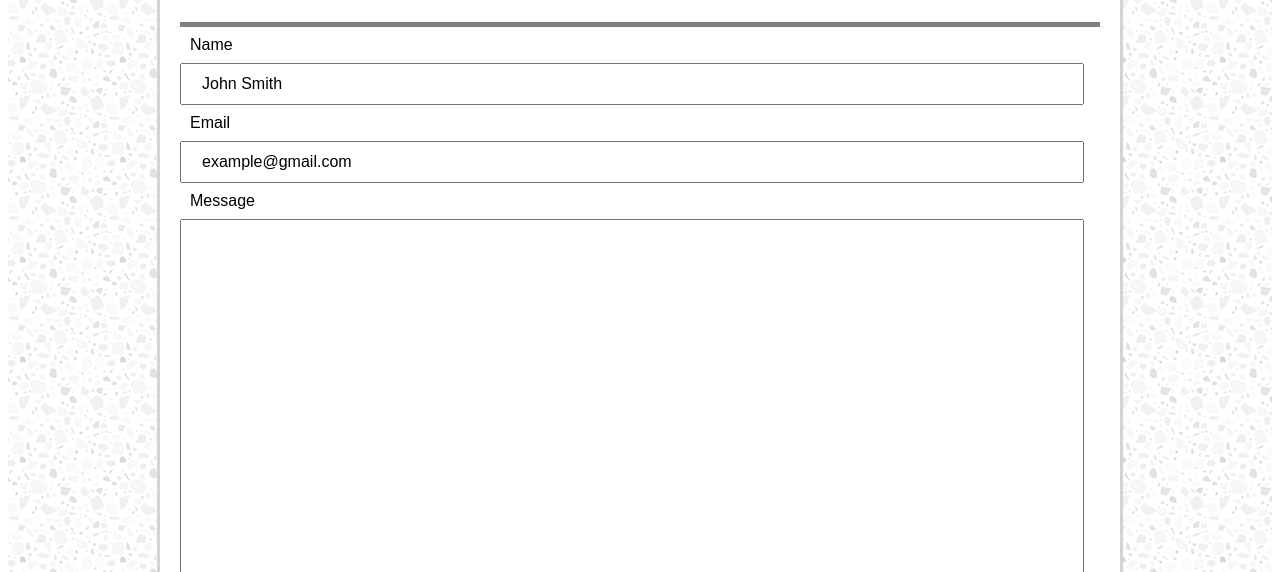
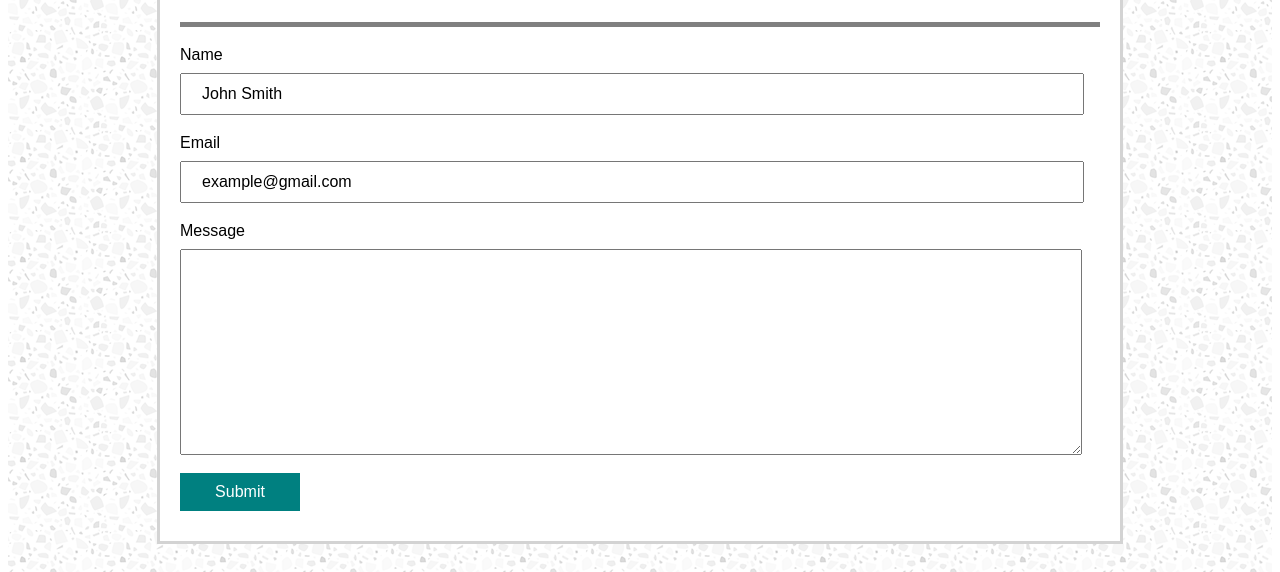
Before and after one commit to sydneycode/Basic-Portfolio, a plain HTML site: page contact.html in a window 1280 px wide. Shown: the part 228-800 px from the top of the page. Drawn offline with Linux system fonts and the light colour scheme.

Commit message:
worked on the contact page layout spacing

```diff
--- a/assets/css/style.css
+++ b/assets/css/style.css
@@ -30,7 +30,7 @@ h2 {
     padding-bottom: 15px;
 }
 
-p, label, input {
+p, label, input, textarea {
     font-family: sans-serif;
     font-size: 16px;
     line-height: 36px;
@@ -41,12 +41,12 @@ p {
     padding-right: 30px;
 }
 
-label {
+/* label {
     padding-left: 30px;
     padding-right: 30px;
-}
+} */
 
-input {
+input, textarea {
     /* width: 100%;
     height: 100%;
     padding-left: 20px;
@@ -64,7 +64,7 @@ a {
     padding-right: 10px;
 }
 
-button {
+/* button {
     color: white;
     background: teal;
     font-size: 16px;
@@ -73,6 +73,18 @@ button {
     margin-left: 20px;
     margin-bottom: 20px;
     margin-top: 20px;
+} */
+
+#submit {
+    color: white;
+    background: teal;
+    font-size: 16px;
+    border: none;
+    width: 120px;
+    /* padding: 10px 30px 10px 30px; */
+    margin-left: 20px;
+    margin-bottom: 30px;
+    margin-top: 30px;
 }
 
 #contact-link {
@@ -147,21 +159,27 @@ button {
 }  */
 
 #c-name, #c-email {
+    /* border: red solid 10px; */
     margin-left: 20px;
     margin-right: 20px;
+    margin-top: 10px;
 }
 
 #c-message {
-    height: 400px;
+    /* border: red solid 10px; */
+    height: 200px;
     margin-left: 20px;
     margin-right: 20px;
-    margin-bottom: 20px;
+    margin-top: 10px;
+    margin-bottom: 30px;
 }
 
 #message-box {
     height: 100%;
 }
 
+
+
 /* div {
     border: red solid 10px;
 } */
--- a/contact.html
+++ b/contact.html
@@ -25,19 +25,20 @@
         <div id="main-page">
             <h2>Contact</h2>
             <div id="below-contact"></div>
-            <label>Name</label><br>
             <div id="c-name">
+                <label>Name</label><br>
                 <input type="text" value="John Smith"/><br>
             </div>
-            <label>Email</label><br>
             <div id="c-email">
+                <label>Email</label><br>
                 <input type="text" value="example@gmail.com"/><br>
             </div>
-            <label>Message</label><br>
             <div id="c-message">
-                <input id="message-box" type="text"/><br>
+                <label>Message</label><br>
+                <textarea id="message-box"></textarea><br>
             </div>
-            <button type="button">Submit</button>
+            <!-- <button type="button">Submit</button> -->
+            <input id="submit" type="submit"></input>
         </div>
     </div>
     <div id="above-footer"></div>
```
